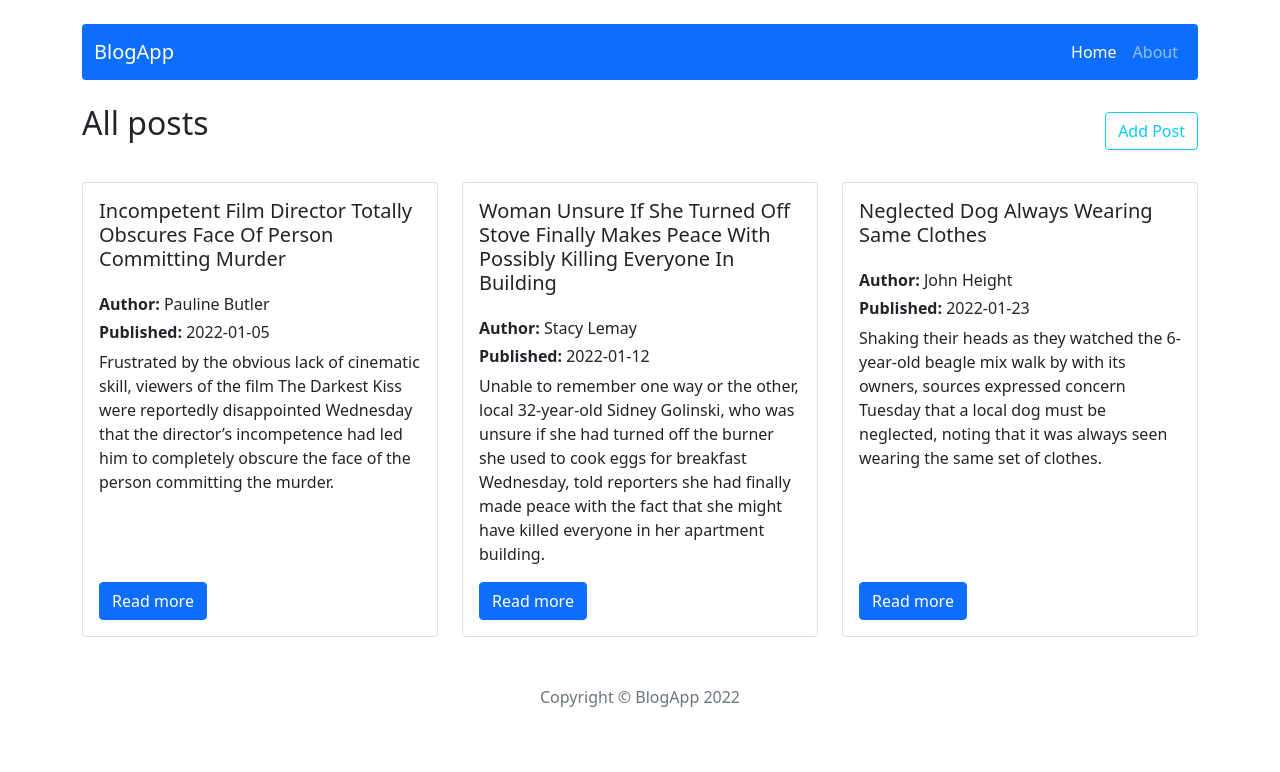
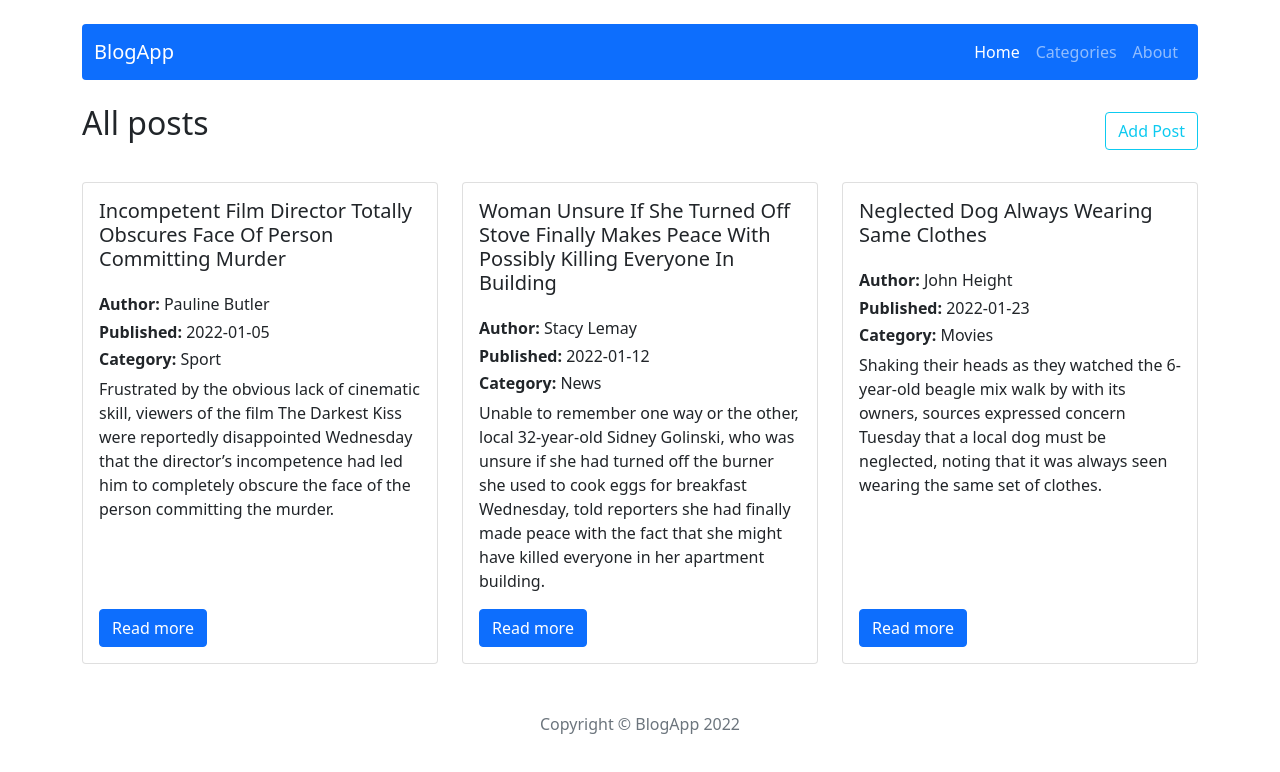
Before and after one commit to martanara/blog-app, a React (Create React App) app: page / in a window 1280 px wide. Shown: the top 772 px of the page. Built offline with nearby package versions, Linux system fonts and the light colour scheme.

Commit message:
Add categories to posts

```diff
--- a/src/App.js
+++ b/src/App.js
@@ -8,6 +8,7 @@ import PostEdit from './components/pages/PostEdit';
 import About from './components/pages/About';
 import NotFound from './components/pages/NotFound';
 import Footer from './components/views/Footer'
+import Categories from './components/pages/Categories'
 
 const App = () => {
   return (
@@ -19,6 +20,7 @@ const App = () => {
         <Route path="/post/add" element={<PostAdd />} />
         <Route path="/post/edit/:id" element={<PostEdit />} />
         <Route path="/about" element={<About />} />
+        <Route path="/categories" element={<Categories />} />
         <Route path="*" element={<NotFound />} />
       </Routes>
       <Footer />
--- a/src/components/features/PostForm.js
+++ b/src/components/features/PostForm.js
@@ -7,7 +7,8 @@ import 'react-quill/dist/quill.snow.css';
 import DatePicker from "react-datepicker";
 import "react-datepicker/dist/react-datepicker.css";
 import { useForm } from "react-hook-form";
-
+import { useSelector } from 'react-redux';
+import { getAllCategories } from '../../redux/categoriesRedux'
 
 const PostForm = ({ action, actionText, ...props }) => {
 
@@ -21,6 +22,8 @@ const PostForm = ({ action, actionText, ...props }) => {
 
   const [contentError, setContentError] = useState(false);
   const [dateError, setDateError] = useState(false);
+
+  const categories = useSelector(state => getAllCategories(state))
 
   const handleSubmit = () => {
     setContentError(!content)
@@ -59,6 +62,15 @@ const PostForm = ({ action, actionText, ...props }) => {
         <DatePicker selected={publishedDate} onChange={(date) => setPublishedDate(date)} />
         {dateError && <small className="d-block form-text text-danger mt-2">Date can't be empty</small>}
       </Form.Group>
+      <Form.Select>
+        {
+          categories.map(category => (
+            <option key={category.id} className="d-flex align-items-stretch">
+              {category.name}
+            </option>
+          ))
+        }
+      </ Form.Select>
       <Form.Group className="mb-3" controlId="formDescription">
         <Form.Label>Short description</Form.Label>
         <Form.Control
--- a/src/components/features/Posts.js
+++ b/src/components/features/Posts.js
@@ -1,12 +1,15 @@
 import { Card, Row, Col, Button } from 'react-bootstrap'
 import { useSelector } from 'react-redux'
 import { getAllPosts } from '../../redux/postsRedux'
+import { getAllCategories } from '../../redux/categoriesRedux'
 import { Link } from 'react-router-dom'
 import dateToStr from '../../utils/dateToStr'
+import matchCategory from '../../utils/matchCategory'
 
 const Posts = () => {
 
   const posts = useSelector(state => getAllPosts(state))
+  const categories = useSelector(state => getAllCategories(state))
 
   return (
     <section>
@@ -25,6 +28,7 @@ const Posts = () => {
                   <Card.Title className="mb-3">{post.title}</Card.Title>
                   <Card.Subtitle className="mt-2"><span className="fw-bold">Author: </span>{post.author}</Card.Subtitle>
                   <Card.Subtitle className="mt-2"><span className="fw-bold">Published: </span>{dateToStr(post.publishedDate)}</Card.Subtitle>
+                  <Card.Subtitle className="mt-2"><span className="fw-bold">Category: </span>{matchCategory(categories, post.category)}</Card.Subtitle>
                   <Card.Text className="mt-2">{post.shortDescription}</Card.Text>
                   <Link className="mt-auto" to={`/post/${post.id}`}>
                     <Button variant="primary">Read more</Button>
--- /dev/null
+++ b/src/components/pages/Categories.js
@@ -0,0 +1,7 @@
+const Categories = () => {
+  return (
+    <h1>Categories</h1>
+  )
+}
+
+export default Categories;
--- a/src/components/pages/SinglePost.js
+++ b/src/components/pages/SinglePost.js
@@ -7,11 +7,15 @@ import { Link } from 'react-router-dom'
 import { useState } from 'react';
 import { removePost } from '../../redux/postsRedux'
 import dateToStr from '../../utils/dateToStr'
+import { getAllCategories } from '../../redux/categoriesRedux'
+import matchCategory from '../../utils/matchCategory'
 
 const SinglePost = () => {
 
   const { id } = useParams();
   const postData = useSelector(state => getPostId(state, id))
+
+  const categories = useSelector(state => getAllCategories(state))
 
   const [show, setShow] = useState(false);
 
@@ -41,6 +45,7 @@ const SinglePost = () => {
         </Row>
         <h3 className="mb-3">{postData.author}</h3>
         <h4 className="mb-4">{dateToStr(postData.publishedDate)}</h4>
+        <p className="mb-4">{matchCategory(categories, postData.category)}</p>
         <p dangerouslySetInnerHTML={{ __html: postData.content }} />
       </article>
       <Modal show={show} onHide={handleClose}>
--- a/src/components/views/NavBar.js
+++ b/src/components/views/NavBar.js
@@ -8,6 +8,7 @@ const NavBar = () => {
         <Navbar.Brand href="/">BlogApp</Navbar.Brand>
         <Nav className="ml-auto">
           <Nav.Link as={NavLink} to="/">Home</Nav.Link>
+          <Nav.Link as={NavLink} to="/categories">Categories</Nav.Link>
           <Nav.Link as={NavLink} to="/about">About</Nav.Link>
         </Nav>
       </Container>
--- /dev/null
+++ b/src/redux/categoriesRedux.js
@@ -0,0 +1,10 @@
+
+//selectors
+export const getAllCategories = state => state.categories;
+export const getCategoryId = ({ categories }, categoryId) => categories.find(category => category.id === categoryId)
+
+const categoriesReducer = (statePart = []) => {
+  return statePart;
+};
+
+export default categoriesReducer;
--- a/src/redux/initialState.js
+++ b/src/redux/initialState.js
@@ -6,6 +6,7 @@ const InitialState = {
       shortDescription: 'Frustrated by the obvious lack of cinematic skill, viewers of the film The Darkest Kiss were reportedly disappointed Wednesday that the director’s incompetence had led him to completely obscure the face of the person committing the murder.',
       content: 'Frustrated by the obvious lack of cinematic skill, viewers of the film The Darkest Kiss were reportedly disappointed Wednesday that the director’s incompetence had led him to completely obscure the face of the person committing the murder. “We get to this pivotal scene, but the camera is placed behind the culprit, making it completely impossible to tell who it is,” said movie watcher Nick Mustafus, adding that the oblique, poorly lit scene suggested a director so thoroughly out of his element that he was butchering the story entirely. “There’s plenty of blame to go around, really, since the sound designer pitched the audio so low that the murderer’s voice is barely more than a guttural whisper, and the screenwriter has the victim just shout out the vague phrase ‘It’s you’ instead of being specific about who is strangling her.” At press time, sources confirmed Mustafus had turned off his television in disgust after the film blatantly repeated itself by having another character get murdered.',
       publishedDate: new Date('01-05-2022 10:00 GMT'),
+      category: '1',
       author: 'Pauline Butler'
     },
     {
@@ -14,6 +15,7 @@ const InitialState = {
       shortDescription: 'Unable to remember one way or the other, local 32-year-old Sidney Golinski, who was unsure if she had turned off the burner she used to cook eggs for breakfast Wednesday, told reporters she had finally made peace with the fact that she might have killed everyone in her apartment building.',
       content: 'Unable to remember one way or the other, local 32-year-old Sidney Golinski, who was unsure if she had turned off the burner she used to cook eggs for breakfast Wednesday, told reporters she had finally made peace with the fact that she might have killed everyone in her apartment building. “Well, there’s nothing I can do about it now, so I’m ready to mourn them and express my condolences to their loved ones if I did accidentally leave my stove on and it burned down the entire complex with my neighbors trapped inside,” said Golinski, who added that she had spent an appropriate amount of time worrying over whether she had turned off the gas range and was now just going to accept that a kitchen towel may well have been set alight by the unattended flame and caused a fire to spread through the 64-unit building, killing all in its path. “There’s no point obsessing over it. If they’re dead, they’re dead. All I can do now is hope that all the men, women, and children who were home at the time rest in peace. If I get back tonight and there’s a charred pile of rubble laden with human remains that are burnt beyond recognition, well, at least I’ll know once and for all that I forgot to turn the stove off.” At press time, Golinski had reportedly moved on from mourning her dead neighbors to researching a good lawyer she could hire if she were to be found culpable for their deaths.',
       publishedDate: new Date('01-12-2022 10:00 GMT'),
+      category: '2',
       author: 'Stacy Lemay'
     },
     {
@@ -22,9 +24,24 @@ const InitialState = {
       shortDescription: 'Shaking their heads as they watched the 6-year-old beagle mix walk by with its owners, sources expressed concern Tuesday that a local dog must be neglected, noting that it was always seen wearing the same set of clothes.',
       content: 'Shaking their heads as they watched the 6-year-old beagle mix walk by with its owners, sources expressed concern Tuesday that a local dog must be neglected, noting that it was always seen wearing the same set of clothes. “That poor thing owns one shabby outfit,” said 43-year-old neighbor Kelsey Hoyle, who added that she had never seen the dog wearing anything but the thin, flimsy garment on its walks, either, no matter how low the temperatures dipped. “Sometimes I see him just staring out the window, all by himself, and it breaks my heart. You know that dog doesn’t have a good home life. He’s probably abused. God, it makes me sick.” At press time, Hoyle added that there was no way the dog’s owners bathed him more than once a month.',
       publishedDate: new Date('01-23-2022 10:00 GMT'),
+      category: '3',
       author: 'John Height'
     }
   ],
+  categories: [
+    {
+      id: '1',
+      name: 'Sport'
+    },
+    {
+      id: '2',
+      name: 'News'
+    },
+    {
+      id: '3',
+      name: 'Movies'
+    }
+  ]
 };
 
 export default InitialState;
--- a/src/redux/store.js
+++ b/src/redux/store.js
@@ -1,9 +1,12 @@
 import { createStore, combineReducers } from 'redux';
 import initialState from './initialState';
 import postsReducer from './postsRedux';
+import categoriesReducer from './categoriesRedux';
+
 
 const subreducers = {
-  posts: postsReducer
+  posts: postsReducer,
+  categories: categoriesReducer
 }
 
 const reducer = combineReducers(subreducers);
--- /dev/null
+++ b/src/utils/matchCategory.js
@@ -0,0 +1,6 @@
+const matchCategory = (categories, postCategoryId) => {
+  const category = categories.find(category => category.id === postCategoryId)
+  return category.name;
+}
+
+export default matchCategory;
```
